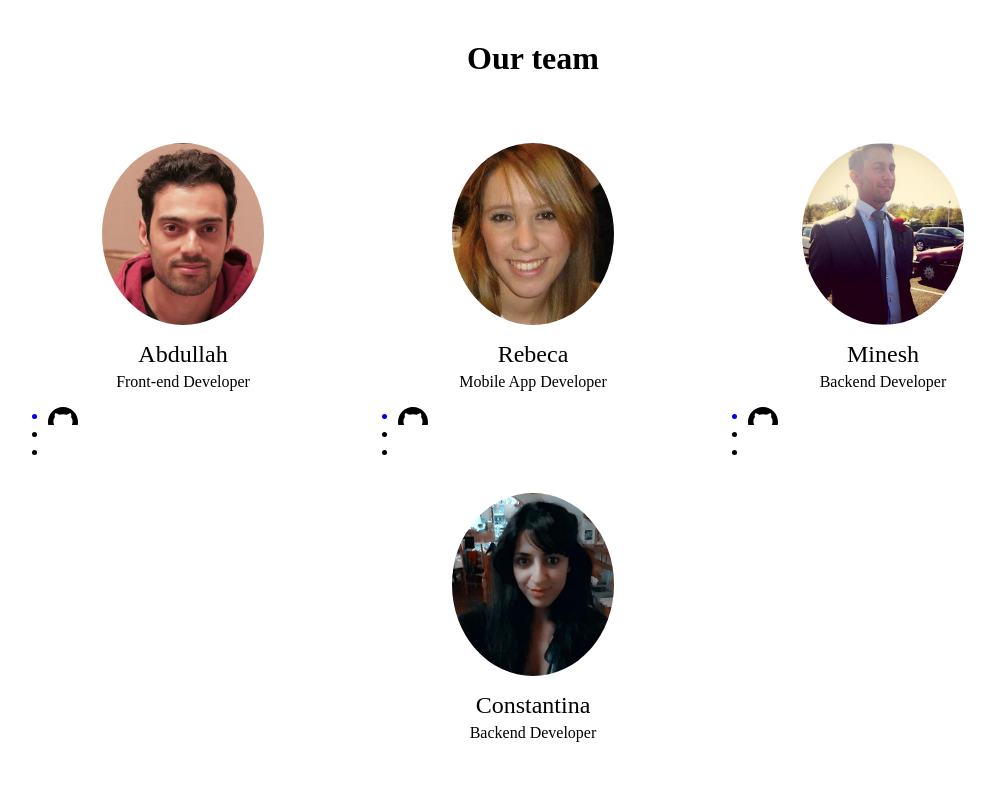
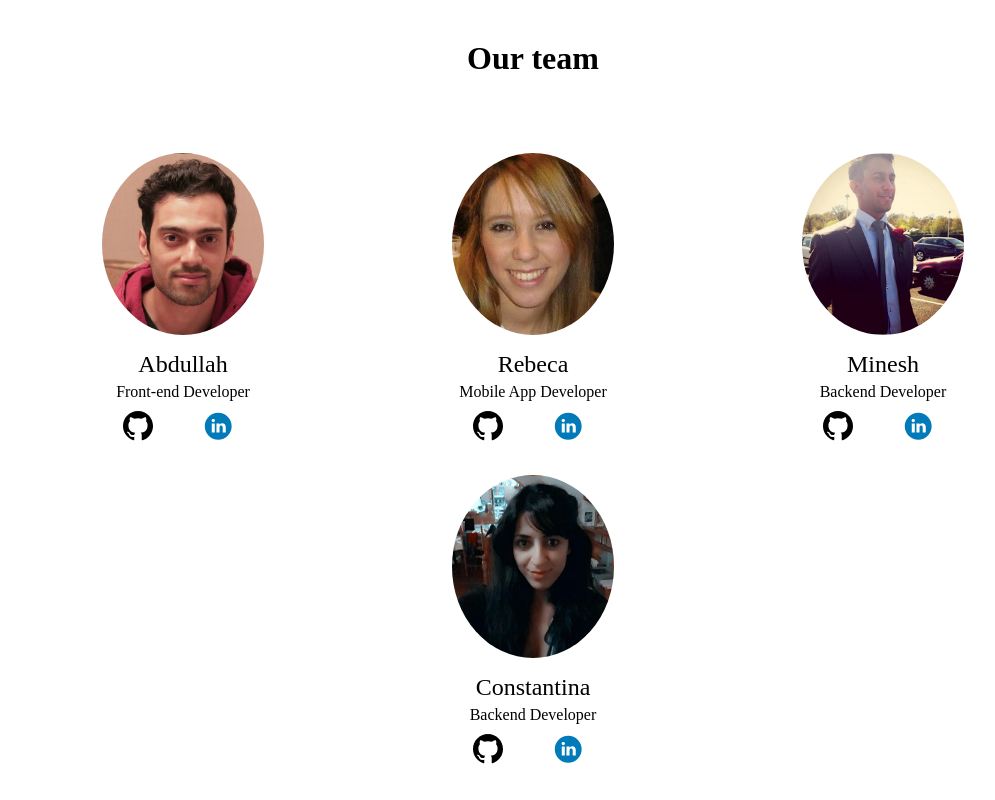
Before and after one commit to FAC-11/team-atoms, a plain HTML site: page index.html in a window 1280 px wide. Shown: the part 880-1680 px from the top of the page, without its empty margins (107-1102 px from the left). Drawn offline with Linux system fonts and the light colour scheme.

Commit message:
Add team member social icons

```diff
--- a/css/main.css
+++ b/css/main.css
@@ -93,6 +93,7 @@ h2 {
 
 .team-member {
   text-align: center;
+  margin: 10px 0px;
 }
 
 .member-name {
@@ -101,7 +102,7 @@ h2 {
 
 .member-role {
   margin-top: 5px;
-  margin-bottom: 10px;
+  margin-bottom: 20px;
 }
 
 #contact-form {
@@ -150,9 +151,16 @@ h2 {
   }
 }
 
+.social-icons-container li {
+  display: inline;
+  padding: 10px 20px;
+
+
+}
+
 .social-icons-container {
-  /*list-style-type: none;*/
-
+  padding: 0;
+  margin: 0;
 }
 
 .github-social-icon {
@@ -168,3 +176,10 @@ h2 {
   background-size: 30px;
   padding-left: 35px;
 }
+
+.linkedin-social-icon {
+  background-image: url('../icons/linkedin.svg');
+  background-repeat: no-repeat;
+  background-size: 30px;
+  padding-left: 35px;
+}
--- a/index.html
+++ b/index.html
@@ -73,9 +73,9 @@
           Front-end Developer
         </div>
         <ul class="social-icons-container">
-          <a href="http://github.com/AbdullahChaudhry"><li class="github-social-icon"></li></a>
-          <li class="codewars-social-icon"></li>
-          <li class="linkedin-social-icon"></li>
+          <a href="http://github.com/AbdullahChaudhry" target="_blank"><li class="github-social-icon"></li></a>
+          <a href="https://www.codewars.com/users/mr_ace" target="_blank"><li class="codewars-social-icon"></li></a>
+          <a href="https://linkedin.com" target="_blank"><li class="linkedin-social-icon"></li></a>
         </ul>
       </div>
       <div class="team-member">
@@ -87,9 +87,10 @@
           Mobile App Developer
         </div>
         <ul class="social-icons-container">
-          <a href="http://github.com/AbdullahChaudhry"><li class="github-social-icon"></li></a>
-          <li class="codewars-social-icon"></li>
-          <li class="linkedin-social-icon"></li>
+          <a href="https://github.com/rebecacalvoquintero" target="_blank"><li class="github-social-icon"></li></a>
+          <a href="https://www.codewars.com/users/rebecacalvoquintero" target="_blank"><li class="codewars-social-icon"></li></a>
+
+          <a href="https://www.linkedin.com/in/rebecacalvo/" target="_blank"><li class="linkedin-social-icon"></li></a>
         </ul>
       </div>
       <div class="team-member">
@@ -101,9 +102,10 @@
           Backend Developer
         </div>
         <ul class="social-icons-container">
-          <a href="http://github.com/AbdullahChaudhry"><li class="github-social-icon"></li></a>
-          <li class="codewars-social-icon"></li>
-          <li class="linkedin-social-icon"></li>
+          <a href="https://github.com/mineshmshah" target="_blank"><li class="github-social-icon"></li></a>
+          <a href="https://codewars.com" target="_blank"><li class="codewars-social-icon"></li></a>
+
+          <a href="https://linkedin.com/mineshmshah"><li class="linkedin-social-icon"></li></a>
         </ul>
       </div>
       <div class="team-member">
@@ -115,16 +117,11 @@
           Backend Developer
         </div>
         <div class="social-icons">
-          <div class="social-icons">
-            <div class="github-icon">
-            </div>
-            <div class="codewars-icon">
-
-            </div>
-            <div class="linkedin-icon">
-
-            </div>
-          </div>
+          <ul class="social-icons-container">
+            <a href="https://github.com/polyccon" target="_blank"><li class="github-social-icon"></li></a>
+            <a href="https://codewars.com/users/polyccon" target="_blank"><li class="codewars-social-icon"></li></a>
+            <a href="https://linkedin.com" target="_blank"><li class="linkedin-social-icon"></li></a>
+          </ul>
         </div>
       </div>
     </div>
```
